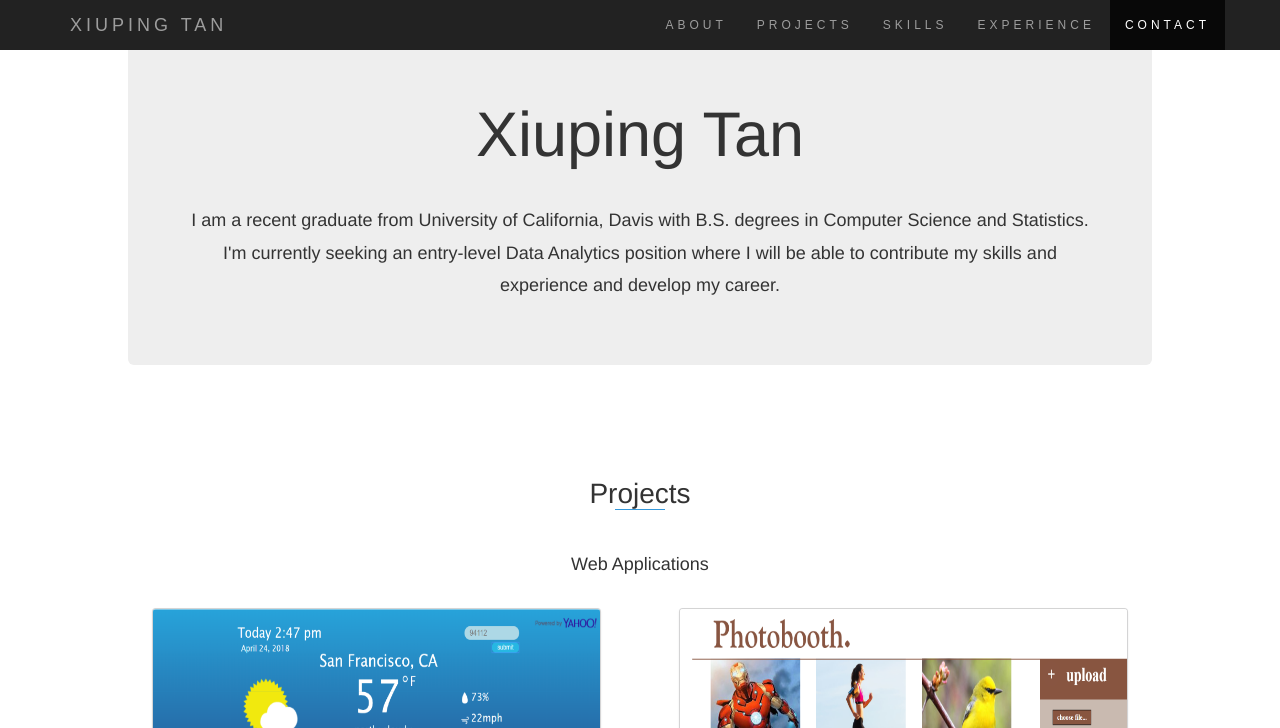
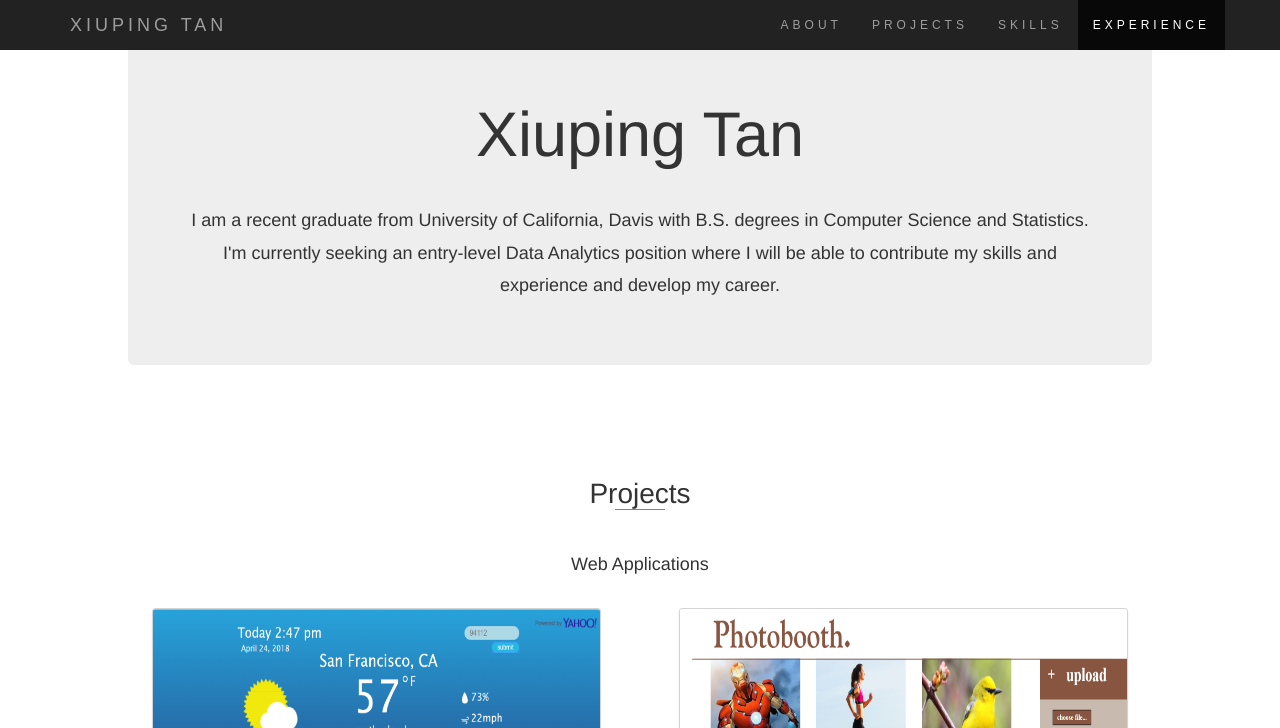
Before and after one commit to xp1002/xp1002.github.io, a plain HTML site: page index.html in a window 1280 px wide. Shown: the top 728 px of the page. Drawn offline with Linux system fonts and the light colour scheme.

Commit message:
update section

```diff
--- a/index.html
+++ b/index.html
@@ -27,7 +27,7 @@
 		      <li><a href="#projects">PROJECTS</a></li>
 		      <li><a href="#skills">SKILLS</a></li>
 		      <li><a href="#experience">EXPERIENCE</a></li>
-		      <li><a href="#contact">CONTACT</a></li>
+<!-- 		      <li><a href="#contact">CONTACT</a></li> -->
 		    </ul>
 	  </div>
     </nav>
@@ -174,7 +174,7 @@
 	      	<div class="card-footer"><span>Aug 2017 - Sept 2017  |  San Francisco Int’l Airport</span></div>
 	    </div>
 	</div>
-	<div id="contact" class="container-fluid">
+<!-- 	<div id="contact" class="container-fluid"> -->
 
 	</div>
 
```
